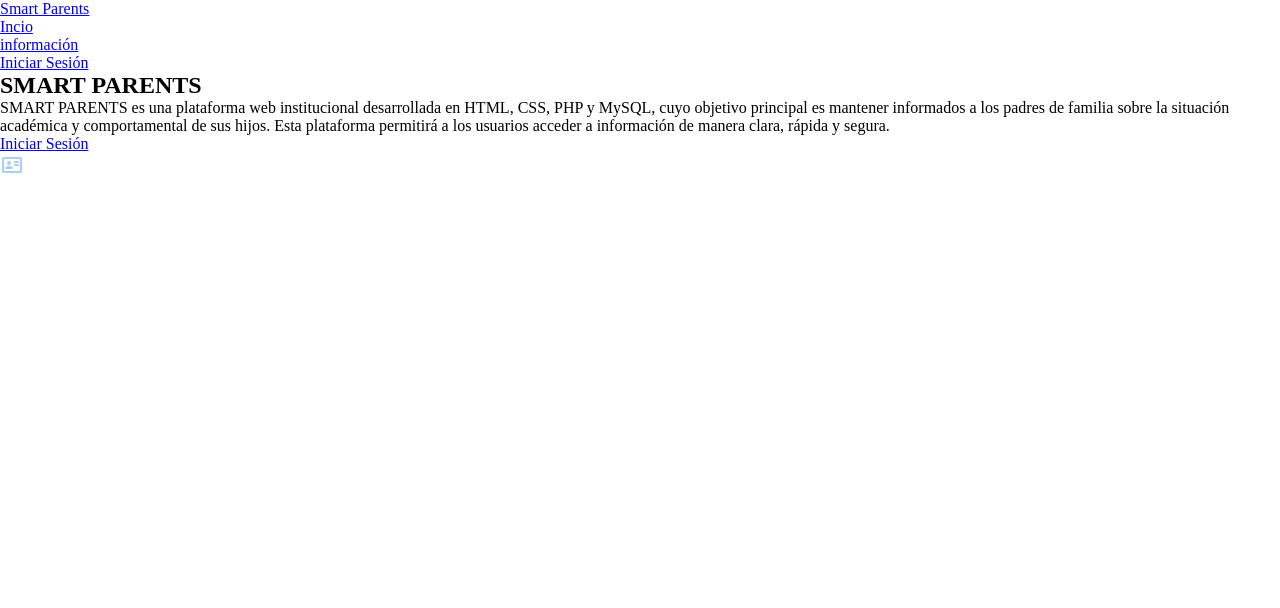
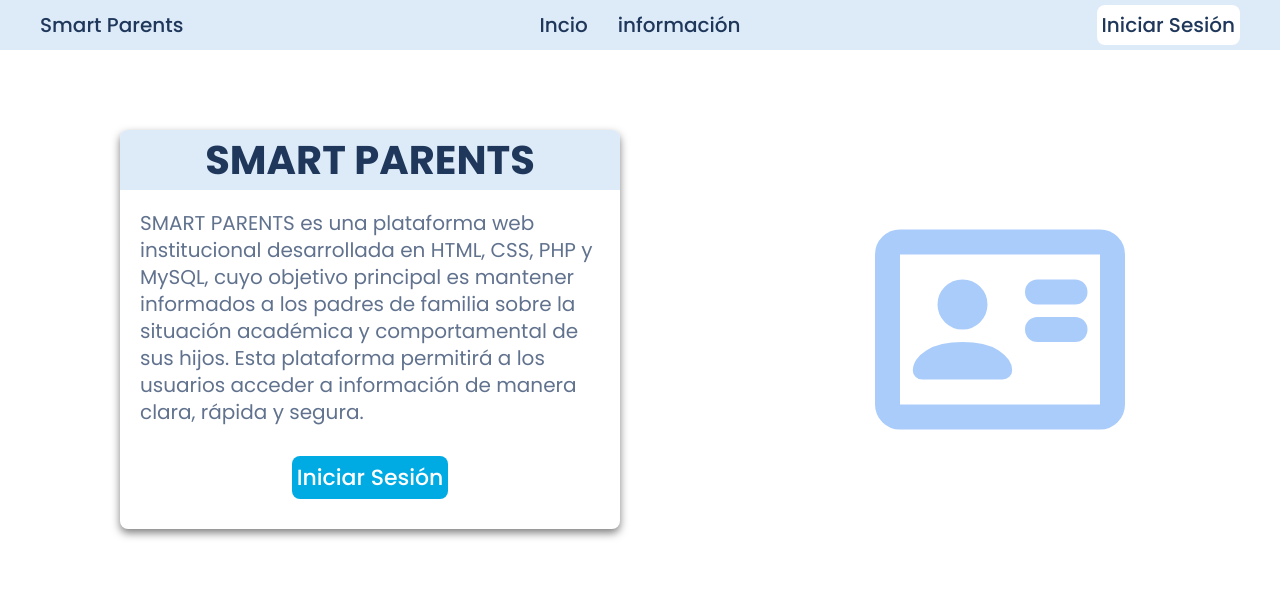
Before and after one commit to KxD547/smart-parents, a PHP site: page / in a window 1280 px wide. Shown: the top 608 px of the page. Run offline with PHP 8.4, Linux system fonts and the light colour scheme.

Commit message:
landing page reconstruido

```diff
--- a/assets/css/style.css
+++ b/assets/css/style.css
@@ -27,10 +27,105 @@
     font-weight: 100;
     font-style: normal;
     */
-};
+}
 
 /* === GENERAL === */
+    a {
+        text-decoration: none;
+        font-family: "Poppins", sans-serif;
+        font-weight: 500;
+        font-style: normal;
+        color: var(--color-heading);
+        font-size: 20px;
+    }
+    a:hover {
+        color: var(--color-text-btn-hover);
+    }
+    h1 {
+        font-family: "Poppins", sans-serif;
+        font-weight: 700;
+        font-style: normal;
+        color: var(--color-heading);
+    }
+    p {
+        font-family: "Poppins", sans-serif;
+        font-weight: 400;
+        font-style: normal;
+        color: var(--color-text-base);
+    }
 /* === HEADER === */
+    .header {
+        background-color: var(--color-header);
+        display: grid;
+        grid-template-columns: 1fr 1fr 1fr;
+        height: 50px;
+    }
+    .header_logo {
+        margin-left: 40px;
+        display: flex;
+        align-items: center;
+    }
+    .nav {
+        display: flex;
+        align-items: center;
+        justify-content: center;
+    }
+    .nav_list {
+        list-style: none;
+        display: flex;
+        gap: 30px;
+    }
+    .nav_login {
+        display: flex;
+        justify-self: flex-end;
+        align-self: center;
+        margin-right: 40px;
+        background-color: var(--color-bg-alt);
+        border-radius: 8px;
+        padding: 5px;
+    }
 /* === HEADER === */
 /* === MAIN === */
+    .main {
+        display: flex;
+        gap: 150px;
+    }
+    .main_card {
+        width: 500px;
+        border-radius: 8px;
+        box-shadow: 0 4px 8px rgba(0, 0, 0, 0.5);
+        overflow: hidden;
+        background-color: var(--color-bg-alt);
+        margin: 80px;
+        margin-left: 120px;
+    }
+    .card_title {
+        background-color: var(--color-header);
+        display: flex;
+        justify-content: center;
+        font-size: 40px;
+    }
+    .card_text {
+        line-height: 27px;
+        margin: 20px;
+        font-size: 20px;
+    }
+    .main_login_btn {
+        background-color: var(--color-btn-primary);
+        color: white;
+        display: flex;
+        justify-self: center;
+        margin-top: 30px;
+        margin-bottom: 30px;
+        font-size: 22px;
+        border-radius: 8px;
+        padding: 5px;
+    }
+    .main_login_btn:hover {
+        background-color: var(--color-btn-primary-hover);
+        color: white;
+    }
+    .id_card {
+        width: 300px;
+    }
 /* === MAIN === */
--- a/index.php
+++ b/index.php
@@ -10,20 +10,18 @@
     <link href="https://fonts.googleapis.com/css2?family=Poppins:ital,wght@0,100;0,200;0,300;0,400;0,500;0,600;0,700;0,800;0,900;1,100;1,200;1,300;1,400;1,500;1,600;1,700;1,800;1,900&display=swap" rel="stylesheet"> <!-- Conecta la fuente -->
 </head>
 <body>
-    <?php include 'includes/landing_header.php'?> <!-- Incluye el header -->
+    <?php include 'includes/landing_header.php'?>
     <main class="main">
-        <section class="main_content">
-            <div>
-                <h1 class="main_title">SMART PARENTS</h1>
-                <p class="main_text">
+        <div class="main_card">
+            <div class="card_content">
+                <h1 class="card_title">SMART PARENTS</h1>
+                <p class="card_text">
                     SMART PARENTS es una plataforma web institucional desarrollada en HTML, CSS, PHP y MySQL, cuyo objetivo principal es mantener informados a los padres de familia sobre la situación académica y comportamental de sus hijos. Esta plataforma permitirá a los usuarios acceder a información de manera clara, rápida y segura.
                 </p>
                 <a href="#" class="main_login_btn">Iniciar Sesión</a>
             </div>
-        </section>
-        <section>
-            <img src="assets/img/id_card.svg" alt="ilustracion de tarjeta">
-        </section>
+        </div>
+        <img class="id_card" src="assets/img/id_card.svg" alt="ilustracion de tarjeta">
     </main>
 </body>
 </html>
```
